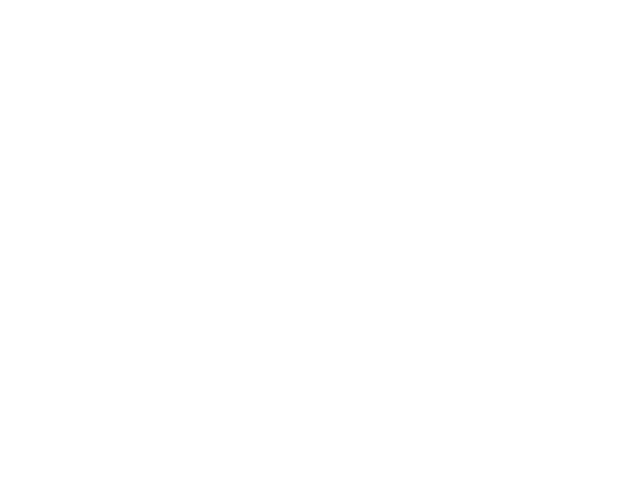
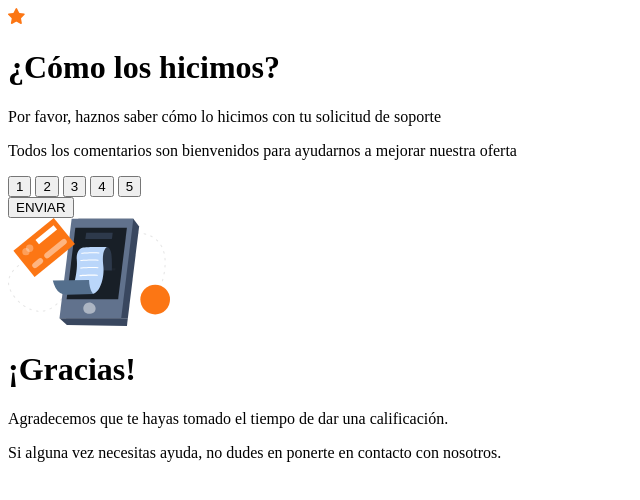
Before and after one commit to OscarJavierDosSantos/Examen, a website: page index.html in a window 1280 px wide. Shown: the whole page, without its empty margins (0-640 px from the left). Drawn offline with Linux system fonts and the light colour scheme.

Commit message:
Update index.html

```diff
--- a/index.html
+++ b/index.html
@@ -13,6 +13,48 @@
 </head>
 
 <body>
+  <div class="question">
+    <div class="circular">
+      <img src="./assets/icon-star.svg" alt="Icono de estrella" />
+    </div>
+    <div>
+      <h1>¿Cómo los hicimos?</h1>
+    </div>
+
+    <p>Por favor, haznos saber cómo lo hicimos con tu solicitud de soporte</p>
+    <p>Todos los comentarios son bienvenidos para ayudarnos a mejorar nuestra oferta</p>
+    <div class="buttons">
+      <button type="button" class="circular-button">1</button>
+      <button type="button" class="circular-button">2</button>
+      <button type="button" class="circular-button">3</button>
+      <button type="button" class="circular-button">4</button>
+      <button type="button" class="circular-button">5</button>
+    </div>
+
+    <div class="form">
+      <button type="submit">ENVIAR</button>
+    </div>
+    </form>
+  </div>
+  <div class="result">
+    <div>
+      <img src="./assets/illustration-thank-you.svg" alt="Ilustración de agradecimiento" />
+    </div>
+    <div>
+      <h1>¡Gracias!</h1>
+    </div>
+    <div>
+      <p>
+        Agradecemos que te hayas tomado el tiempo de dar una calificación.
+      </p>
+      <p>
+        Si alguna vez necesitas ayuda, no dudes en ponerte en contacto con nosotros.
+      </p>
+    </div>
+
+  </div>
+
+  </div>
 
 </body>
 
```
